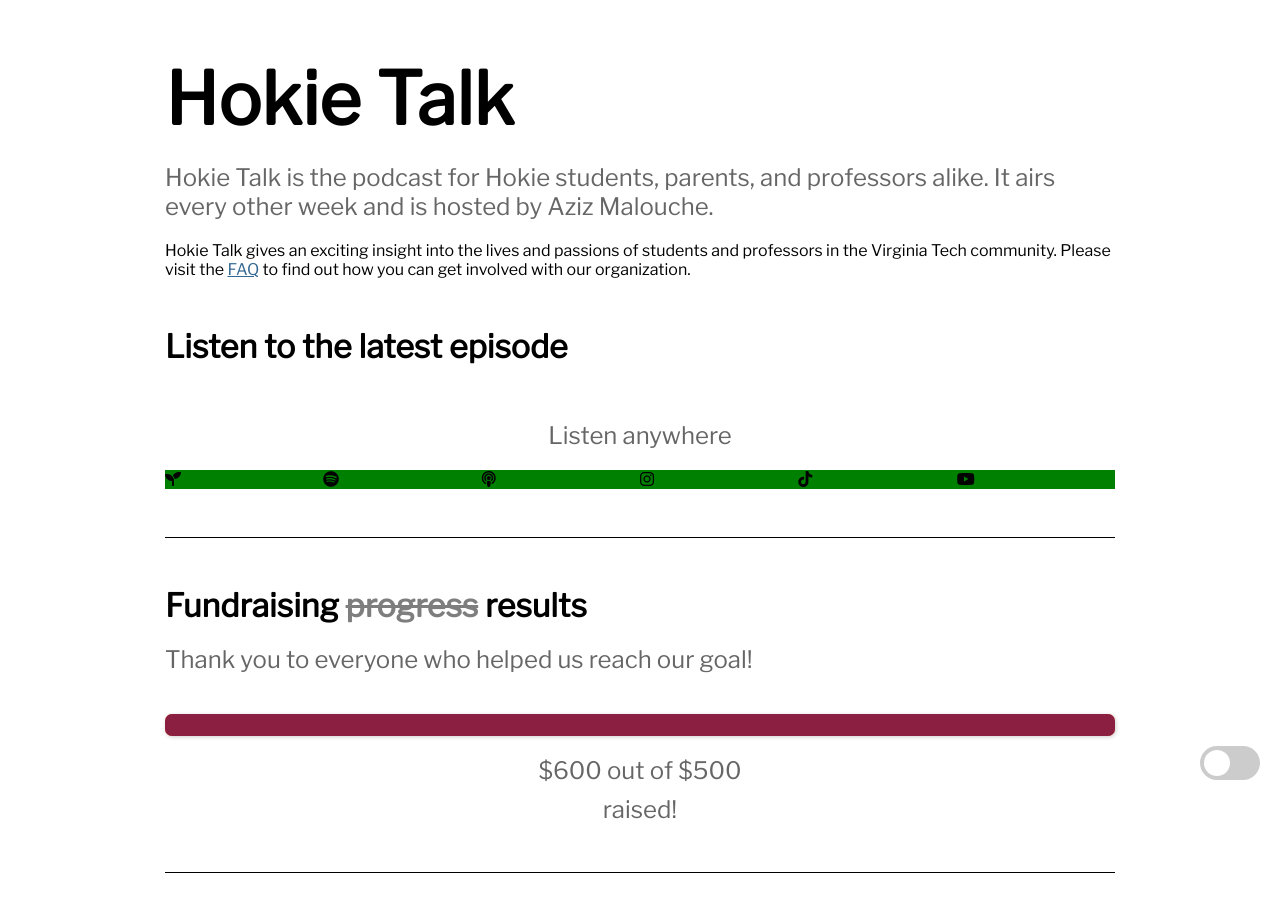
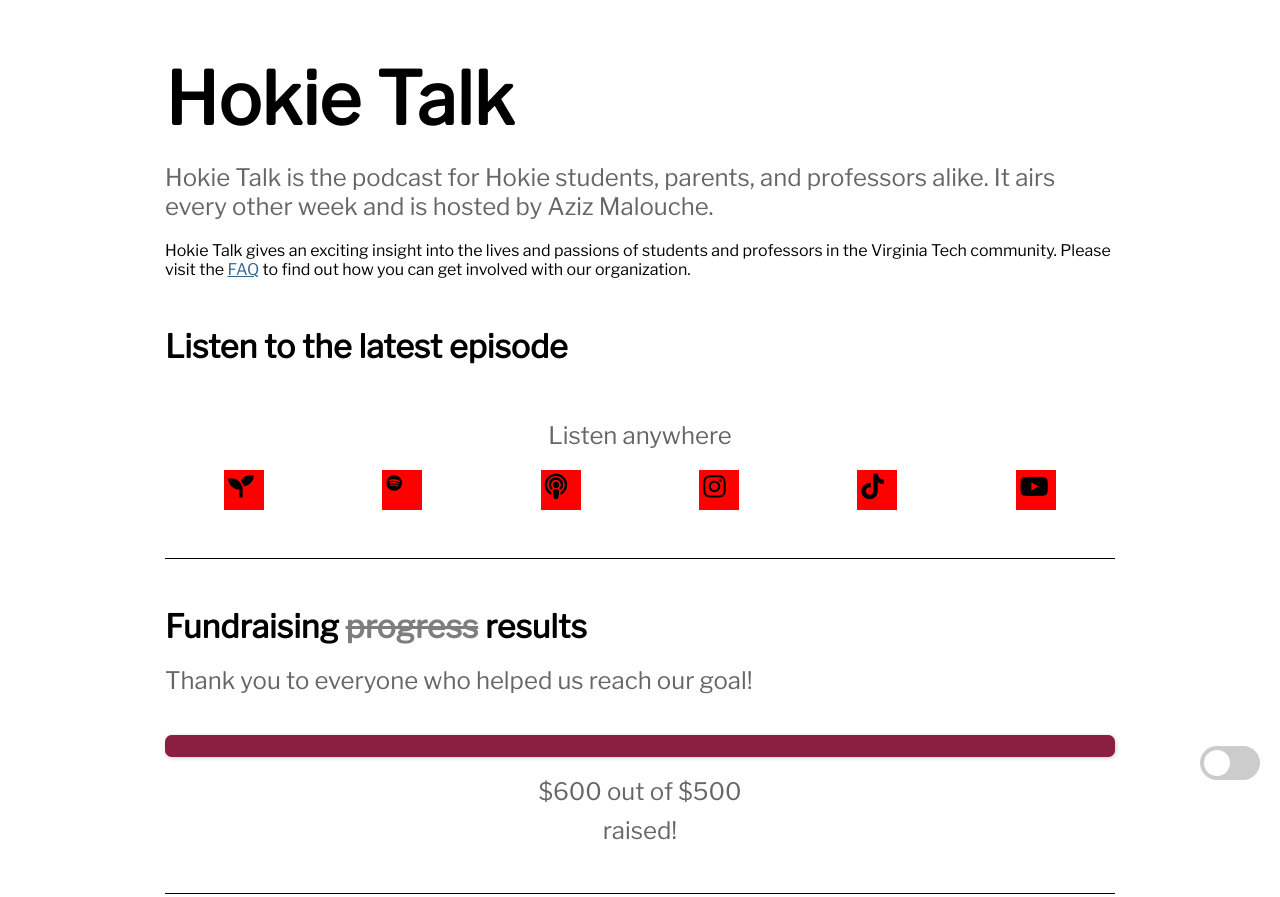
Before and after one commit to ethankies/Hokie-Talk, a plain HTML site: page index.html in a window 1280 px wide. Shown: the top 897 px of the page. Drawn offline with nearby package versions, Linux system fonts and the light colour scheme; a script that the page names is missing.

Commit message:
big change

```diff
--- a/index.html
+++ b/index.html
@@ -57,11 +57,11 @@
             <span><i class="fas fa-seedling"></i></span>
           </a>
         </div>
-        <div class="icon spotify">
-          <a href="https://open.spotify.com/show/0vRNMZQYdfiTQLSjOWneOs" target="blank" class="butts">
-            <span><i class="fab fa-spotify"></i></span>
-          </a>
-        </div>
+        <a a href="https://open.spotify.com/show/0vRNMZQYdfiTQLSjOWneOs" target="blank" class="icon spotify">
+            <span>
+              <i class="fab fa-spotify"></i>
+            </span>
+        </a>
         <div class="icon apple">
           <a href="https://podcasts.apple.com/us/podcast/hokie-talk/id1577079431" target="blank" class="butts">
             <span><i class="fa fa-podcast"></i></span>
--- a/style.css
+++ b/style.css
@@ -160,11 +160,25 @@ progress::-webkit-progress-value {
 }
 
 #social {
-  background-color: green;
   width: 100%;
   /* height: 30px; */
   display: grid;
   grid-template-columns: 1fr 1fr 1fr 1fr 1fr 1fr;
+  place-items: center;
+}
+
+#social .icon {
+  background-color: red;
+  padding: 4px;
+  width: 32px;
+  height: 32px;
+}
+
+#social .icon a span i {
+  /* width: 64px;
+  height: 64px; */
+  font-size: 1.6em;
+  text-align: center;
 }
 
 /* #social {
```
